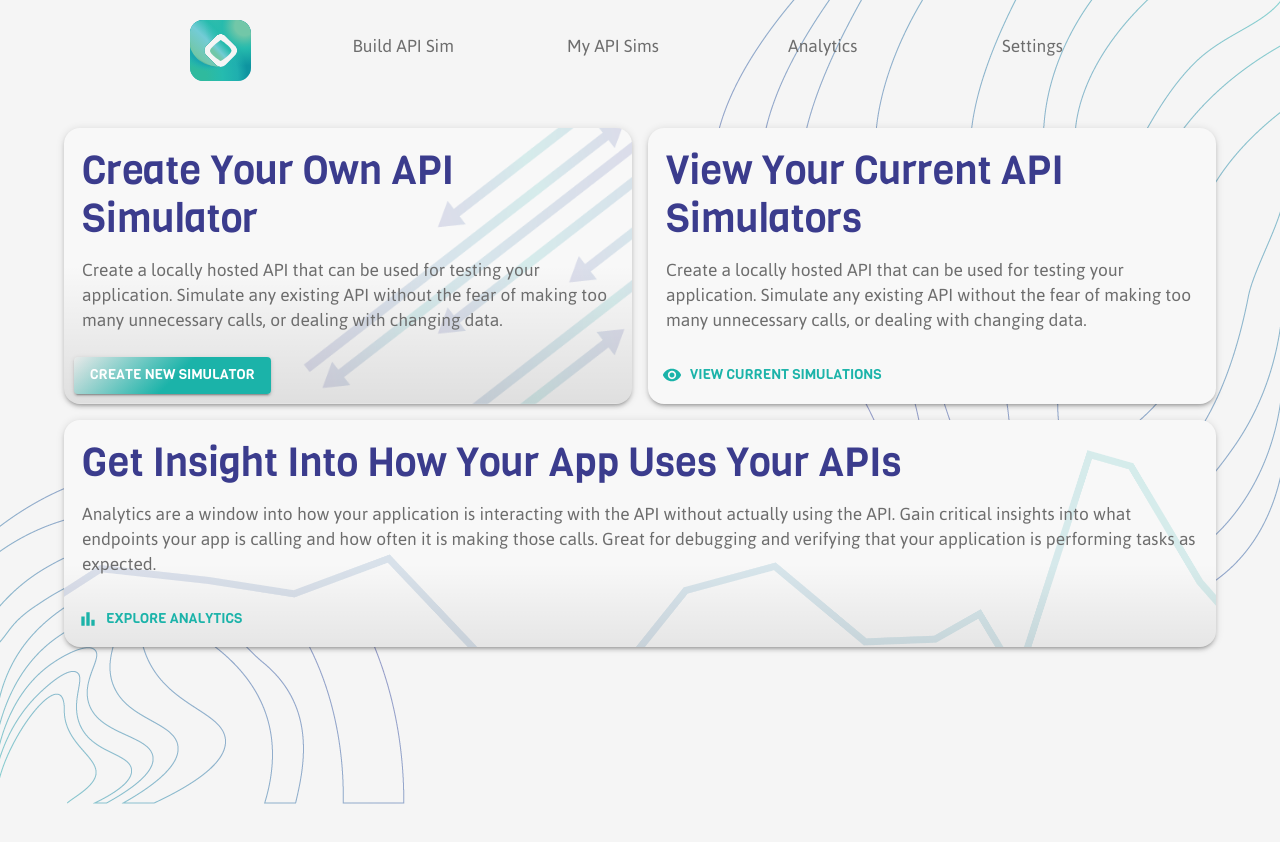
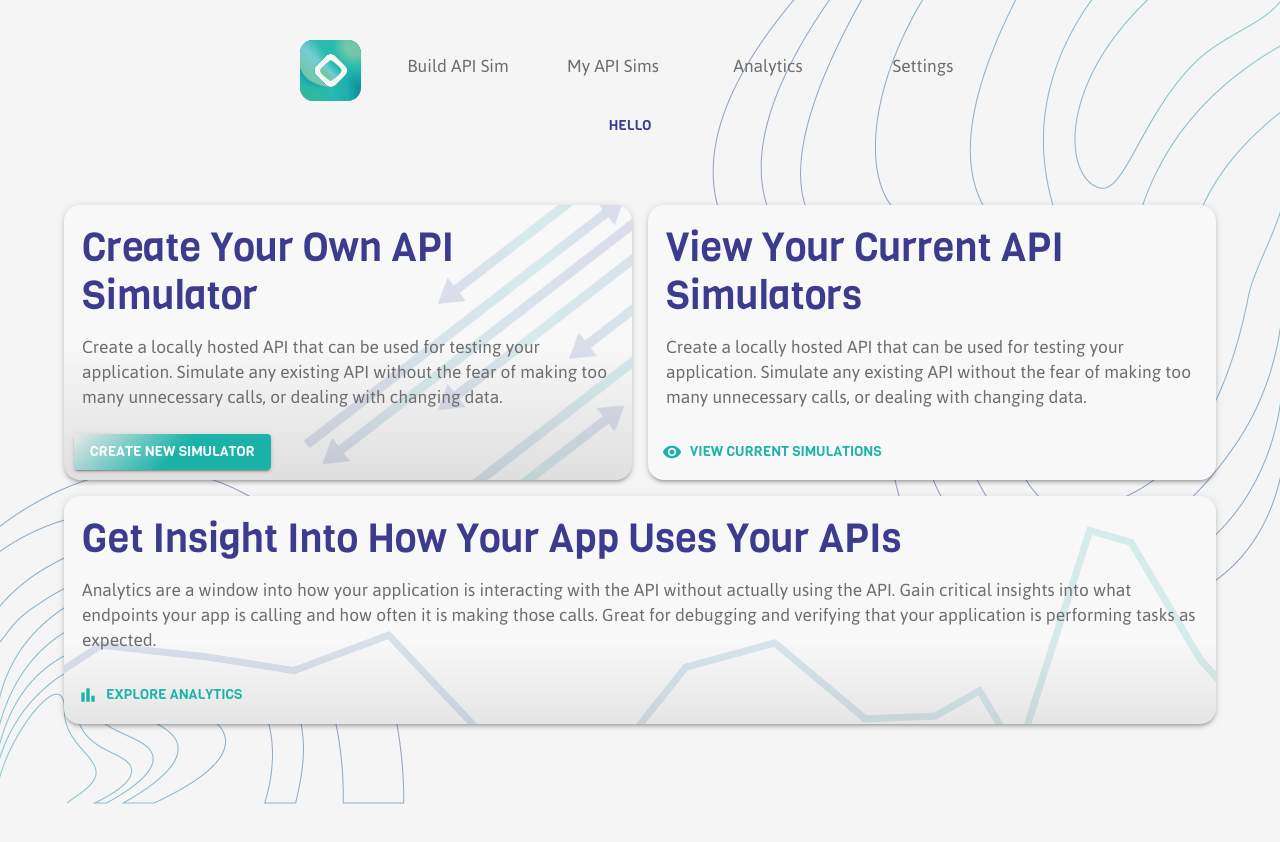
Before and after one commit to tritech-software-solutions/echo-api-frontend, a React (Create React App) app: page / in a window 1280 px wide. Shown: the top 842 px of the page. Before the commit the page ends 800 px from the top, so only its background shows below. Built offline with nearby package versions, Linux system fonts and the light colour scheme.

Commit message:
No clue what is going on

```diff
--- a/src/modules/header/Header.tsx
+++ b/src/modules/header/Header.tsx
@@ -4,7 +4,7 @@ import React from "react";
 import { Link } from "react-router-dom";
 
 import { ReactComponent as Logo } from "../../assets/logo.svg";
-import { Box, Tab, Tabs, AppBar, Container, Toolbar, Typography, IconButton } from "@mui/material";
+import { Box, Tab, Tabs, AppBar, Container, Toolbar, Typography, IconButton, Button } from "@mui/material";
 import { faAlignCenter } from "@fortawesome/free-solid-svg-icons";
 import { Stack, margin, padding, textAlign } from "@mui/system";
 
@@ -35,12 +35,11 @@ class Header extends React.Component<Props, State> {
         const { activeLink } = this.state;
 
         return (
-            <Box
-                sx={{ flexGrow: 1, marginLeft: "auto", marginRight: "auto", marginBottom: "2em", marginTop: "1em" }}
+            <Stack
+                sx={{ width: "100%", marginTop: "2em", marginBottom: "3em", marginLeft: "auto", marginRight: "auto" }}
                 maxWidth={this.state.headerSize}
             >
-                <AppBar sx={{ background: "transparent" }} elevation={0} position="static">
-                    <Stack sx={{ flexGrow: 1, justifyContent: "space-between", flexDirection: "row", alignItems: "center" }}>
+                <Stack sx={{ flexGrow: 1, justifyContent: "center", flexDirection: "row", alignItems: "center", gap: "2em" }}>
                     <Link to="/" className={`noSelect noDecoration headerTitle `} onClick={() => this.handleClick("/")}>
                         <Logo className="logo" />
                     </Link>
@@ -73,8 +72,10 @@ class Header extends React.Component<Props, State> {
                         <div className="text">Settings</div>
                     </Link>
                 </Stack>
-                </AppBar>
-            </Box>
+                <Stack sx={{ marginRight: "1em" }}>
+                    <Button>Hello</Button>
+                </Stack>
+            </Stack>
         );
     }
 }
```
Lines whose indentation alone changed are shown as unchanged.
